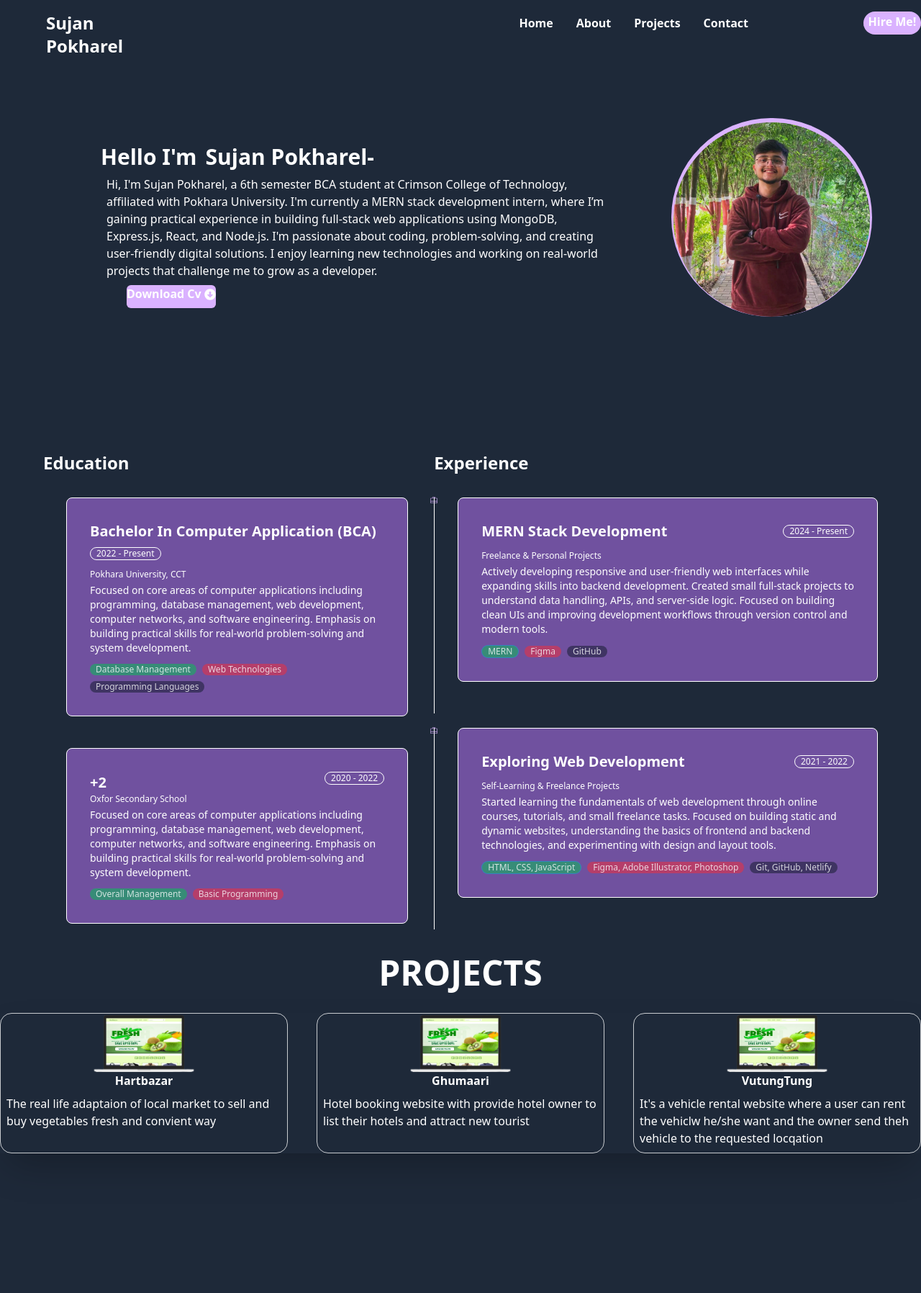
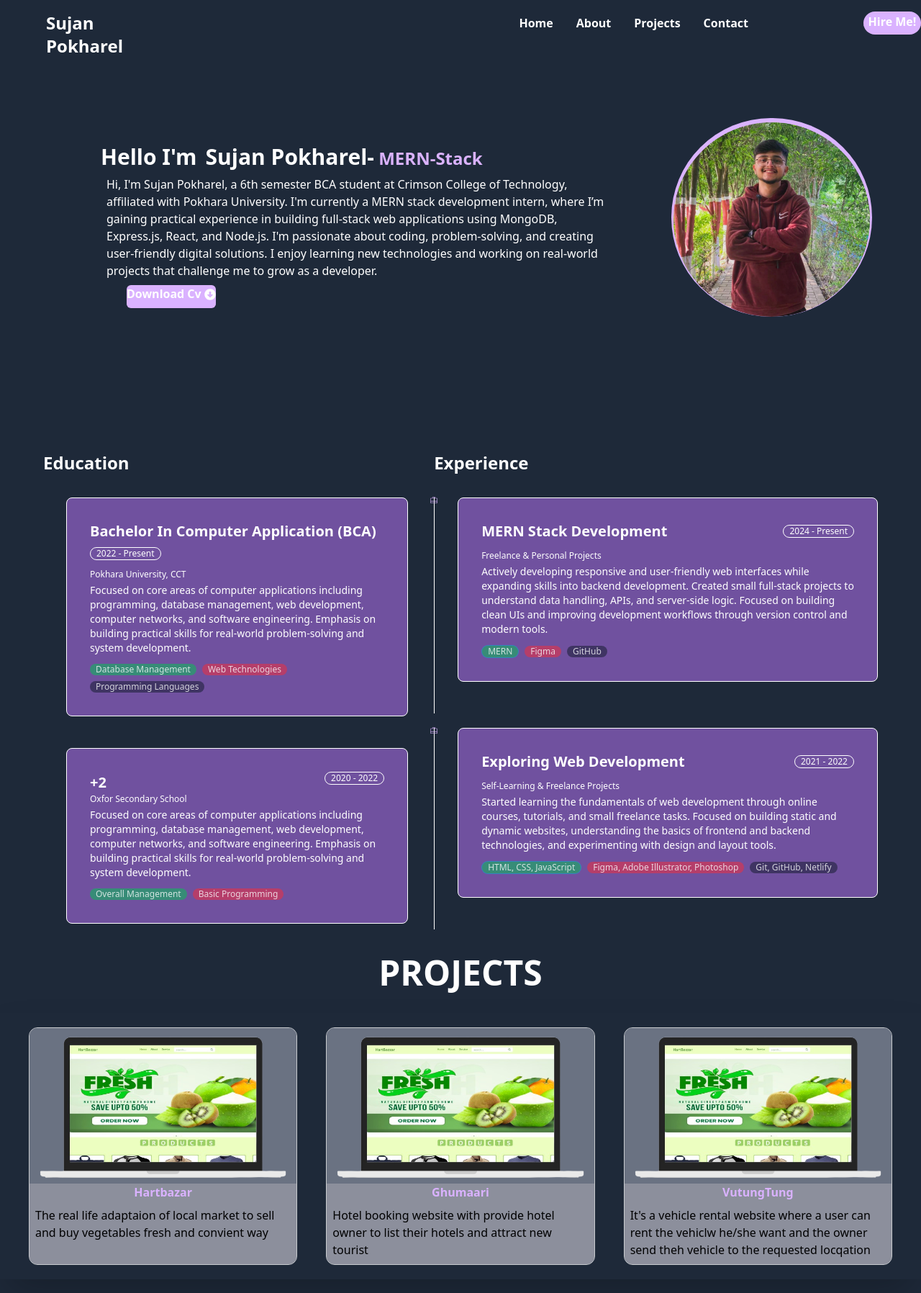
Before and after one commit to SUJANPOKHAREL07/Sujan_portfolio, a React (Vite) app: page / in a window 1280 px wide. Shown: the top 1796 px of the page at 72% size. Built offline with nearby package versions, Linux system fonts and the light colour scheme.

Commit message:
card updated

```diff
--- a/src/Component/card.tsx
+++ b/src/Component/card.tsx
@@ -1,46 +1,52 @@
-const Cards=()=>{
-    const cardElements=[
+const Cards = () => {
+  const cardElements = [
     {
-            key:1,
-            projectTitle:"Hartbazar",
-            projectDescription:"The real life adaptaion of local market to sell and buy vegetables fresh and convient way",
-            projectImg:"public/hartbazar.png"
+      key: 1,
+      projectTitle: "Hartbazar",
+      projectDescription:
+        "The real life adaptaion of local market to sell and buy vegetables fresh and convient way",
+      projectImg: "public/hartbazar.png",
     },
     {
-            key:2,
-            projectTitle:"Ghumaari",
-            projectDescription:"Hotel booking website with provide hotel owner to list their hotels and attract new tourist",
-              projectImg:"public/hartbazar.png"
-        }
-        ,
+      key: 2,
+      projectTitle: "Ghumaari",
+      projectDescription:
+        "Hotel booking website with provide hotel owner to list their hotels and attract new tourist",
+      projectImg: "public/hartbazar.png",
+    },
     {
-            key:3,
-            projectTitle:"VutungTung",
-            projectDescription:"It's a vehicle rental website where a user can rent the vehiclw he/she want and the owner send theh vehicle to the requested locqation",
-            projectImg:"public/hartbazar.png"
+      key: 3,
+      projectTitle: "VutungTung",
+      projectDescription:
+        "It's a vehicle rental website where a user can rent the vehiclw he/she want and the owner send theh vehicle to the requested locqation",
+      projectImg: "public/hartbazar.png",
     },
-    ]
-    return(
-
+  ];
+  return (
     <>
-          <div className=" gap-10 w-fit shadow-2xl grid grid-cols-3 ">
-            {
-                cardElements.map((ele,key)=>(
-            <div  key={key} className="border text-white border-gray-100/80 rounded-2xl hover:bg-zinc-900/60 w-full transistion-color  ">
-               <div className="">
-               <div className="flex justify-center">
-                 <img src={ele.projectImg} alt="project-Image" className="w-[9rem]"/>
+      <div className="py-5  px-10 gap-10 w-fit shadow-2xl grid grid-cols-3 ">
+        {cardElements.map((ele, key) => (
+          <div
+            key={key}
+            className="border text-white  border-gray-100/80 rounded-xl hover:bg-zinc-900/60 w-full transistion-color overflow-hidden  "
+          >
+            <div className="bg-purple-50/50 text-black h-full">
+              <div className="bg-gray-500 p-2">
+                <img
+                  src={ele.projectImg}
+                  alt="project-Image"
+                  className="w-full"
+                />
               </div>
               <div className="flex justify-center">
-                    <h1 className="font-bold">{ele.projectTitle}</h1>
+                <h1 className="font-bold text-[#dab2ff]">{ele.projectTitle}</h1>
               </div>
               <p className="p-2">{ele.projectDescription}</p>
             </div>
           </div>
-                ))
-            }
+        ))}
       </div>
     </>
-    )
-}
- export default Cards
+  );
+};
+export default Cards;
--- a/src/Pages/home.tsx
+++ b/src/Pages/home.tsx
@@ -12,9 +12,9 @@ const Home = () => {
             <label className="text-2xl text-purple-300  font-bold">
               <TypeAnimation
                 sequence={[
-                  " Frontend developer",
+                  " Full-Stack Developer",
                   120,
-                  " Backend developer",
+                  " MERN-Stack Developer",
                   120,
                 ]}
                 wrapper="span"
@@ -48,7 +48,7 @@ const Home = () => {
             />
           </div>
         </div>
-        <button className=" flex ml-9  font-bold text-white bg-purple-300 w-fit  rounded-md h-8 border-b-4 border-purple-300 hover:border-purple-300 hover:bg-purple-100 hover:text-purple-400 rounded-2xl ">
+        <button className=" flex ml-9  font-bold text-white bg-purple-300 w-fit  rounded-md h-8 border-b-4 border-purple-300 hover:border-purple-300 hover:bg-purple-100 hover:text-purple-400 ">
           Download Cv <FaArrowAltCircleDown className="mt-[5px] ml-1" />
         </button>
       </div>
```
Lines whose indentation alone changed are shown as unchanged.
